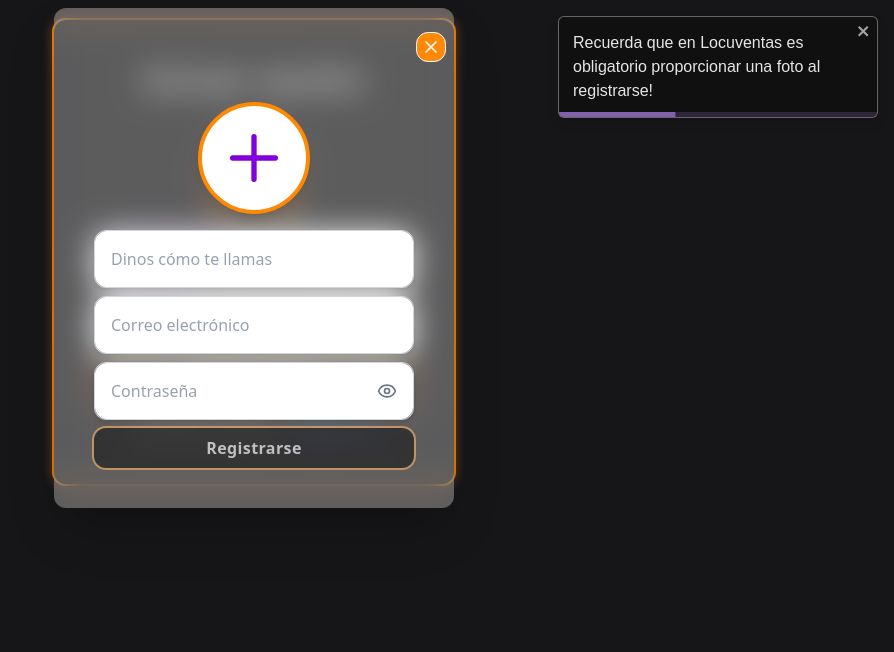
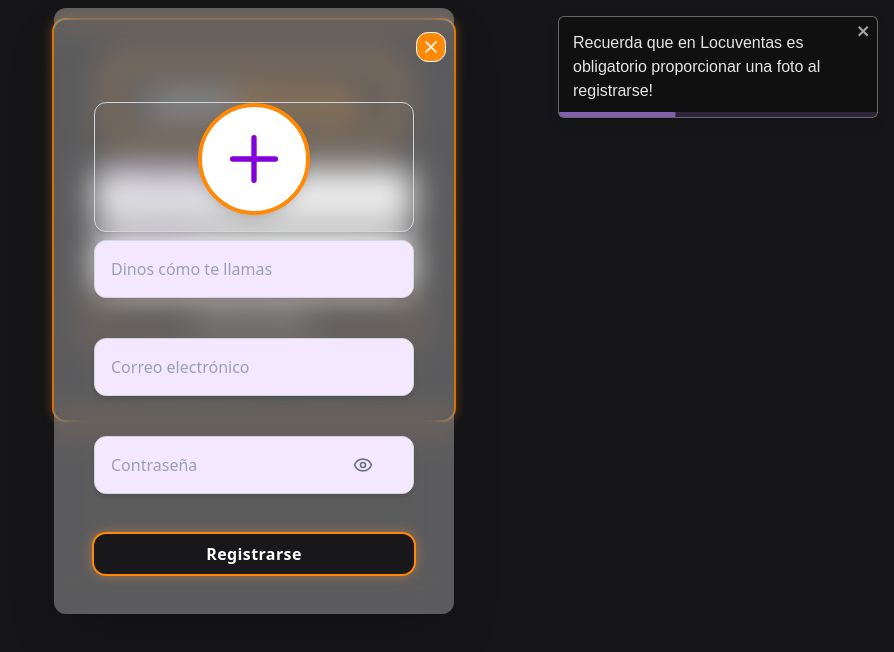
Before and after one commit to dawcarlosp/repositorioPereira, a React (Vite) app in the folder locuventas_frontend/: page / in a window 1280 px wide. Both pictures are taken after typing "name@example.com", "Sample123" into the empty fields and a click on the button "Regístrate". Shown: the top 652 px of the page, without its empty margins (386-1280 px from the left). Built offline with nearby package versions, Linux system fonts and the light colour scheme.

Commit message:
Para login y registro de usuarios, se ha reforzado las validaciones tanto en el back, como en el front, ahora el mensaje de que el vendedor no ha sido habilitado viene de back, no del front como antes

```diff
--- /dev/null
+++ b/locuventas_frontend/src/components/common/InputFieldsetValidaciones.jsx
@@ -0,0 +1,90 @@
+import React, { useState } from 'react';
+import { Eye, EyeOff, Check, AlertCircle } from "lucide-react";
+
+function InputFieldsetValidaciones({
+  type = "text",
+  id,
+  value,
+  onChange,
+  placeholder,
+  required = false,
+  error = null,
+  touched = false,
+  onBlur,
+}) {
+  const [showPassword, setShowPassword] = useState(false);
+
+  const isValid = touched && !error && value;
+  const isInvalid = touched && !!error;
+
+  return (
+    <label className="block w-80 mb-2">
+      {/* Caja del input, SIEMPRE con fondo morado y borde visual */}
+      <div className={`
+        relative rounded-xl shadow-md
+        transition-all
+        ${isValid
+          ? "border-2 border-purple-500"
+          : isInvalid
+          ? "border-2 border-orange-700"
+          : "border border-gray-300"
+        }
+        bg-purple-100
+      `}>
+        <input
+          type={type === "password" && showPassword ? "text" : type}
+          id={id}
+          value={value}
+          onChange={onChange}
+          placeholder=" "
+          required={required}
+          onBlur={onBlur}
+          className="peer w-full py-4 px-4 text-gray-700 text-base bg-purple-100 rounded-xl focus:outline-none placeholder-transparent"
+        />
+        <span
+          className="absolute left-4 top-1/2 transform -translate-y-1/2 text-purple-500 text-base
+            transition-all peer-placeholder-shown:top-1/2 peer-placeholder-shown:text-base
+            peer-placeholder-shown:text-gray-400 peer-focus:top-2 peer-focus:text-sm
+            peer-focus:text-purple-500 peer-not-placeholder-shown:top-2
+            peer-not-placeholder-shown:text-sm peer-not-placeholder-shown:text-purple-500"
+          style={{ pointerEvents: "none" }}
+        >
+          {placeholder}
+        </span>
+        {/* Iconos */}
+        {isValid && (
+          <Check className="absolute right-4 top-1/2 transform -translate-y-1/2 text-purple-500 w-5 h-5" />
+        )}
+        {isInvalid && (
+          <AlertCircle className="absolute right-4 top-1/2 transform -translate-y-1/2 text-orange-700 w-5 h-5" />
+        )}
+        {type === "password" && (
+          <button
+            type="button"
+            onClick={() => setShowPassword(!showPassword)}
+            className="absolute right-10 top-1/2 transform -translate-y-1/2 text-gray-500 hover:text-purple-500"
+            tabIndex={-1}
+          >
+            {showPassword
+              ? <EyeOff className="w-5 h-5 cursor-pointer" />
+              : <Eye className="w-5 h-5 cursor-pointer" />}
+          </button>
+        )}
+      </div>
+      {/* Error: debajo, nunca muestra borde ni fondo salvo si hay error */}
+      <div
+        className={`
+          text-xs mt-2 px-3 py-1 rounded-lg font-medium transition-all min-h-[24px]
+          ${isInvalid ? "text-orange-700 bg-white/90 shadow" : "bg-transparent"}
+        `}
+        style={{
+          minHeight: 24
+        }}
+      >
+        {isInvalid ? error : ""}
+      </div>
+    </label>
+  );
+}
+
+export default InputFieldsetValidaciones;
--- a/locuventas_frontend/src/components/productos/ModalProductoForm.jsx
+++ b/locuventas_frontend/src/components/productos/ModalProductoForm.jsx
@@ -1,6 +1,6 @@
 import Boton from "../common/Boton";
 import BotonClaro from "../common/BotonClaro";
-import InputFieldset from "../common/InputFieldset";
+import InputFieldset from "../common/InputFieldsetValidaciones";
 import SelectFieldset from "../common/SelectFieldset";
 import UploadComponent from "../common/UploadComponent";
 import BotonCerrar from "../common/BotonCerrar";
--- a/locuventas_frontend/src/components/vendedor/Form/FormEditarPerfil.jsx
+++ b/locuventas_frontend/src/components/vendedor/Form/FormEditarPerfil.jsx
@@ -2,7 +2,7 @@ import React, { useEffect, useRef, useState } from "react";
 import { X } from "lucide-react";
 import { apiRequest } from "../../../services/api";
 import Boton from "../../common/Boton";
-import InputFieldset from "../../common/InputFieldset";
+import InputFieldset from "../../common/InputFieldsetValidaciones";
 import UploadComponent from "../../common/UploadComponent";
 import Error from "../../common/Error";
 import { toast } from "react-toastify";
--- a/locuventas_frontend/src/components/vendedor/Form/FormVendedorRegister.jsx
+++ b/locuventas_frontend/src/components/vendedor/Form/FormVendedorRegister.jsx
@@ -1,11 +1,8 @@
-// src/components/vendedor/FormVendedorRegister.jsx
 import React, { useEffect, useRef, useState } from "react";
-import { X } from "lucide-react";
 import { apiRequest } from "../../../services/api";
 import Boton from "../../common/Boton";
-import InputFieldset from "../../common/InputFieldset";
+import InputFieldset from "../../common/InputFieldsetValidaciones";
 import UploadComponent from "../../common/UploadComponent";
-import Error from "../../common/Error";
 import { toast } from "react-toastify";
 import BotonCerrar from "../../common/BotonCerrar";
 
@@ -16,8 +13,13 @@ function FormVendedorRegister({ isOpen, setIsOpen }) {
   const [email, setEmail] = useState("");
   const [password, setPassword] = useState("");
   const [loading, setLoading] = useState(false);
-  const [error, setError] = useState(null);
   const [errors, setErrors] = useState({});
+  const [touched, setTouched] = useState({
+    nombre: false,
+    email: false,
+    password: false,
+    foto: false,
+  });
   const [isClosing, setIsClosing] = useState(false);
 
   useEffect(() => {
@@ -26,25 +28,103 @@ function FormVendedorRegister({ isOpen, setIsOpen }) {
       setNombre("");
       setEmail("");
       setPassword("");
-      setError(null);
       setErrors({});
-      toast.dark("Recuerda que en Locuventas es obligatorio proporcionar una foto al registrarse!");
+      setTouched({ nombre: false, email: false, password: false, foto: false });
+      toast.dark(
+        "Recuerda que en Locuventas es obligatorio proporcionar una foto al registrarse!"
+      );
       dialogRef.current?.showModal();
     } else {
       dialogRef.current?.close();
     }
   }, [isOpen]);
 
+  // Adaptado a las reglas del backend, solo ficheros
+  const MAX_FILE_SIZE = 10 * 1024 * 1024; // 10 MB
+  const ACCEPTED_TYPES = [
+    "image/jpeg",
+    "image/png",
+    "image/gif",
+    "image/avif",
+    "image/webp",
+    "image/jpg",
+  ];
+
+  function validateFoto(file) {
+    if (!file) return "Debes seleccionar una foto.";
+    if (!ACCEPTED_TYPES.includes(file.type)) {
+      return "El tipo de archivo no es permitido: " + file.type;
+    }
+    if (file.size > MAX_FILE_SIZE) {
+      return "El archivo es demasiado grande. Solo se permiten archivos de hasta 10 MB.";
+    }
+    if (!file.name || !/\.[a-zA-Z0-9]+$/.test(file.name)) {
+      return "El archivo seleccionado no tiene una extensión válida.";
+    }
+    return null;
+  }
+
+  // Validación igual que el backend
+  const validate = () => {
+    const errors = {};
+
+    // Nombre: 3-50 letras y espacios
+    if (!nombre.trim()) {
+      errors.nombre = "El nombre completo es obligatorio";
+    } else if (!/^[A-Za-zÁÉÍÓÚáéíóúÑñÜü ]+$/.test(nombre)) {
+      errors.nombre = "El nombre solo puede contener letras y espacios";
+    } else if (nombre.trim().length < 3 || nombre.trim().length > 50) {
+      errors.nombre = "El nombre requiere mínimo tres caracteres y máximo 50";
+    }
+
+    // Email
+    if (!email.trim()) {
+      errors.email = "El email es obligatorio";
+    } else if (!/^[^\s@]+@[^\s@]+\.[^\s@]+$/.test(email)) {
+      errors.email = "El email no tiene el formato válido";
+    }
+
+    // Password: 8+ chars, 1 min, 1 mayus, 1 num, 1 simbolo
+    if (!password) {
+      errors.password = "Debe proporcionar una contraseña";
+    } else if (
+      !/^(?=.*[a-z])(?=.*[A-Z])(?=.*\d)(?=.*[@$!%*?&.])[A-Za-z\d@$!%*?&.]{8,}$/.test(
+        password
+      )
+    ) {
+      errors.password =
+        "La contraseña debe tener mínimo 8 caracteres, incluir mayúsculas, minúsculas, un número y un carácter especial";
+    }
+
+    // Foto
+    if (!foto) {
+      const fotoError = validateFoto(foto);
+      if (fotoError) errors.foto = fotoError;
+    }
+
+    return errors;
+  };
+
+  // Actualiza errores al escribir
+  useEffect(() => {
+    setErrors(validate());
+    // eslint-disable-next-line
+  }, [nombre, email, password, foto]);
+
   const handleRegister = async (e) => {
     e.preventDefault();
+    const validationErrors = validate();
+    setErrors(validationErrors);
 
-    if (!foto) {
-      setError("Debes seleccionar una foto.");
+    // Marca todos los campos como tocados para que se vea el feedback
+    setTouched({ nombre: true, email: true, password: true, foto: true });
+
+    if (Object.keys(validationErrors).length > 0) {
+      toast.error("Revisa los campos marcados en naranja.");
       return;
     }
+
     setLoading(true);
-    setError(null);
-    setErrors({});
     const formData = new FormData();
     const userDTO = { nombre, email, password };
     formData.append(
@@ -62,12 +142,11 @@ function FormVendedorRegister({ isOpen, setIsOpen }) {
       setIsOpen(false);
     } catch (err) {
       setErrors(err);
-      toast.error(err.nombre);
-      toast.error(err.email);
-      toast.error(err.password);
-      toast.error(err.foto);
-      toast.error("Error en el registro");
-      setError(err.error || "Error en el registro");
+      if (err.nombre) toast.error(err.nombre);
+      if (err.email) toast.error(err.email);
+      if (err.password) toast.error(err.password);
+      if (err.foto) toast.error(err.foto);
+      if (err.error) toast.error(err.error);
     } finally {
       setLoading(false);
     }
@@ -99,36 +178,72 @@ function FormVendedorRegister({ isOpen, setIsOpen }) {
         onSubmit={handleRegister}
         className="flex flex-col items-center p-10 group"
         encType="multipart/form-data"
+        autoComplete="off"
       >
-        <UploadComponent setFile={setFoto} file={foto} />
-        {/*{!foto && <Error>Debes seleccionar una foto.</Error>}*/}
-        <Error>{errors.error}</Error>
+        {/* FOTO */}
+        <div
+          className={`
+          mb-2 w-80 rounded-xl shadow-md border
+          ${
+            touched.foto && errors.foto
+              ? "border-orange-400"
+              : "border-gray-300"
+          }
+        `}
+        >
+          <UploadComponent
+            setFile={(file) => {
+              setFoto(file);
+              setTouched((t) => ({ ...t, foto: true }));
+            }}
+            file={foto}
+          />
+        </div>
+        {/* Feedback para la foto */}
+        {touched.foto && errors.foto && (
+          <div className="text-xs text-orange-700 mb-2">{errors.foto}</div>
+        )}
+
+        {/* NOMBRE */}
         <InputFieldset
           type="text"
           id="nombre"
           value={nombre}
           onChange={(e) => setNombre(e.target.value)}
           placeholder="Dinos cómo te llamas"
+          error={errors.nombre}
+          touched={touched.nombre}
+          onBlur={() => setTouched((t) => ({ ...t, nombre: true }))}
         />
-        {/*<Error>{errors.nombre}</Error>*/}
+
+        {/* EMAIL */}
         <InputFieldset
           type="email"
           id="email"
           value={email}
           onChange={(e) => setEmail(e.target.value)}
           placeholder="Correo electrónico"
+          error={errors.email}
+          touched={touched.email}
+          onBlur={() => setTouched((t) => ({ ...t, email: true }))}
         />
-        {/*<Error>{errors.email}</Error>*/}
+
+        {/* PASSWORD */}
         <InputFieldset
           type="password"
           id="password"
           value={password}
           onChange={(e) => setPassword(e.target.value)}
           placeholder="Contraseña"
+          error={errors.password}
+          touched={touched.password}
+          onBlur={() => setTouched((t) => ({ ...t, password: true }))}
         />
-        {/*<Error>{errors.password}</Error>*/}
-        {/*error && <Error>{error}</Error>*/}
-        <Boton type="submit" disabled={!foto || loading}>
+
+        <Boton
+          type="submit"
+          disabled={loading || Object.keys(errors).length > 0}
+        >
           {loading ? "Registrando..." : "Registrarse"}
         </Boton>
       </form>
--- a/locuventas_frontend/src/pages/FormVendedorLogin.jsx
+++ b/locuventas_frontend/src/pages/FormVendedorLogin.jsx
@@ -3,9 +3,8 @@ import { useAuth } from "../context/useAuth";
 import Boton from "../components/common/Boton";
 import InputFieldset from "../components/common/InputFieldset";
 import Enlace from "../components/common/Enlace";
-import { UserRound } from "lucide-react";
+import { Link, useNavigate } from "react-router-dom";
 import { useState } from "react";
-import { useNavigate } from "react-router-dom";
 import AlertSimple from "../components/common/AlertSimple";
 
 function FormVendedorLogin({ setIsOpen }) {
@@ -29,19 +28,6 @@ function FormVendedorLogin({ setIsOpen }) {
 
       if (result.token) {
         const roles = result.roles || [];
-        const esVendedor = roles.includes("ROLE_VENDEDOR");
-        const esAdmin = roles.includes("ROLE_ADMIN");
-
-        if (!esVendedor && !esAdmin) {
-          setMensajeAlerta(
-            "Su cuenta aún no ha sido habilitada como vendedor. Espere a que un administrador le otorgue permisos."
-          );
-          setMostrarAlerta(true);
-          setLoading(false);
-          return;
-        }
-
-        // GUARDA TODO, incluido token
         setAuth({
           token: result.token,
           nombre: result.nombre,
@@ -49,13 +35,23 @@ function FormVendedorLogin({ setIsOpen }) {
           email: result.email,
           roles,
         });
-
         navigate("/dashboard");
+      } else if (result.message) {
+        setMensajeAlerta(result.message);
+        setMostrarAlerta(true);
       } else {
         setError("No se recibió un token");
       }
     } catch (err) {
-      setError(err.message || "Error en la autenticación");
+      console.log("Login error:", err);
+      if (err.message && err.path && err.timestamp) {
+        setMensajeAlerta(err.message);
+        setMostrarAlerta(true);
+      } else if (err.message) {
+        setError(err.message);
+      } else {
+        setError("Error en la autenticación");
+      }
     } finally {
       setLoading(false);
     }
@@ -66,14 +62,25 @@ function FormVendedorLogin({ setIsOpen }) {
       <form
         onSubmit={handleLogin}
         className="flex flex-col items-center justify-center
-    p-10 rounded-xl mt-5
-    bg-zinc-900
-    transition-all duration-300
-    ring-2 ring-orange-400 shadow-[0_0_12px_2px_rgba(251,146,60,0.4)]
-    hover:ring-purple-500 hover:shadow-[0_0_18px_4px_rgba(168,85,247,0.6)]"
+          p-10 rounded-xl mt-5
+          bg-zinc-900
+          transition-all duration-300
+          ring-2 ring-orange-400 shadow-[0_0_12px_2px_rgba(251,146,60,0.4)]
+          hover:ring-purple-500 hover:shadow-[0_0_18px_4px_rgba(168,85,247,0.6)]"
       >
-        <h2 className="text-4xl text-white mb-4">Iniciar sesión</h2>
-        <UserRound size={100} className="border-2 border-orange-400 rounded-full text-orange-400 my-2" />
+        <Link
+          to="/dashboard"
+          className="
+            text-4xl font-extrabold text-white tracking-wide hover:scale-105
+            transition-transform duration-200 drop-shadow-sm
+            bg-zinc-900 px-8 py-4 rounded-2xl mb-7 flex items-center justify-center
+            border-4 border-orange-400 shadow-[0_0_16px_0_rgba(251,146,60,0.5)]
+          "
+          style={{ minWidth: "250px", minHeight: "70px" }}
+        >
+          Locu<span className="text-orange-400">Ventas</span>
+        </Link>
+
         <InputFieldset
           label="Email"
           type="email"
```
Also changed, not shown: 1 other file (tests, documents, lock files or other folders).
